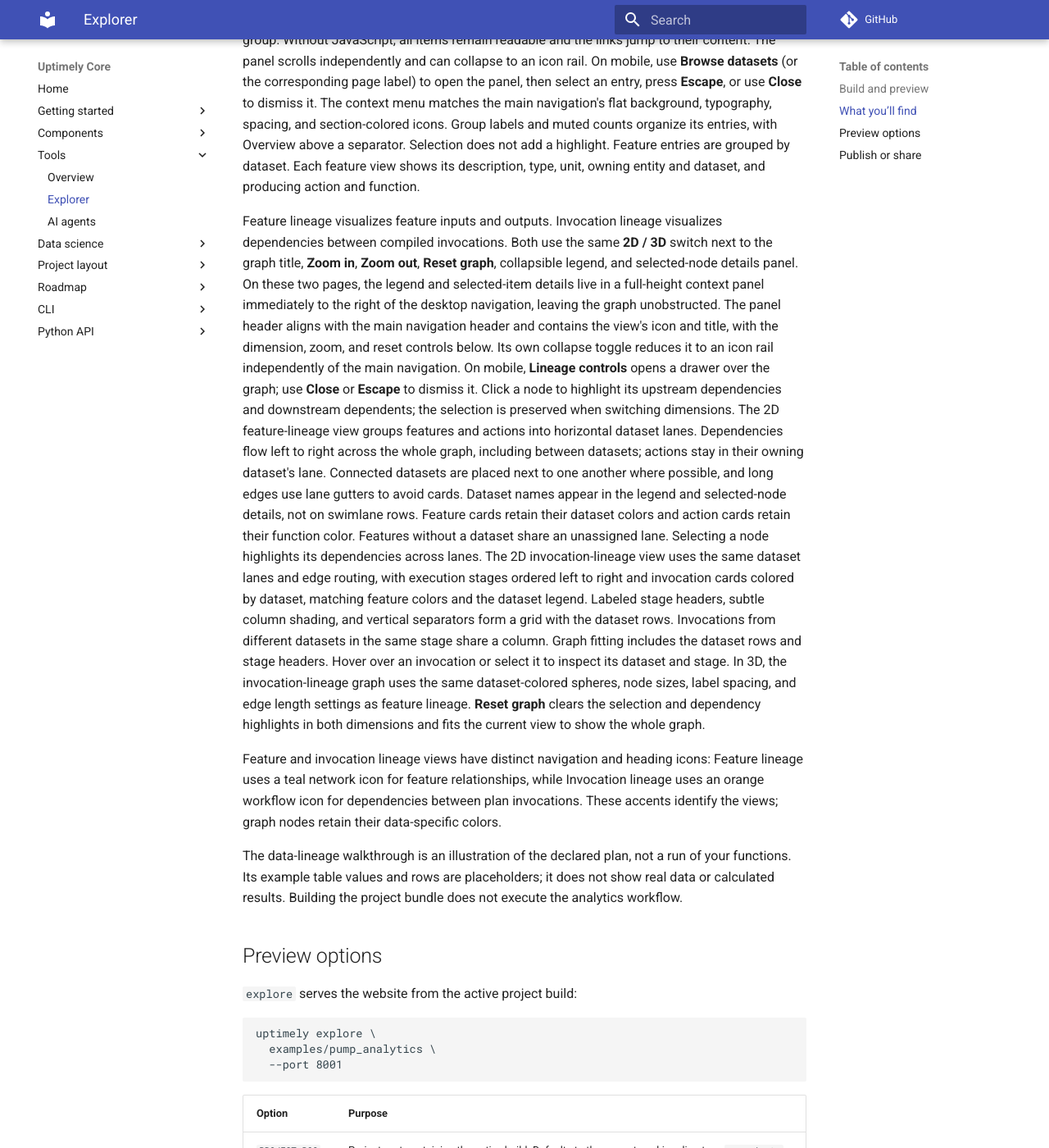
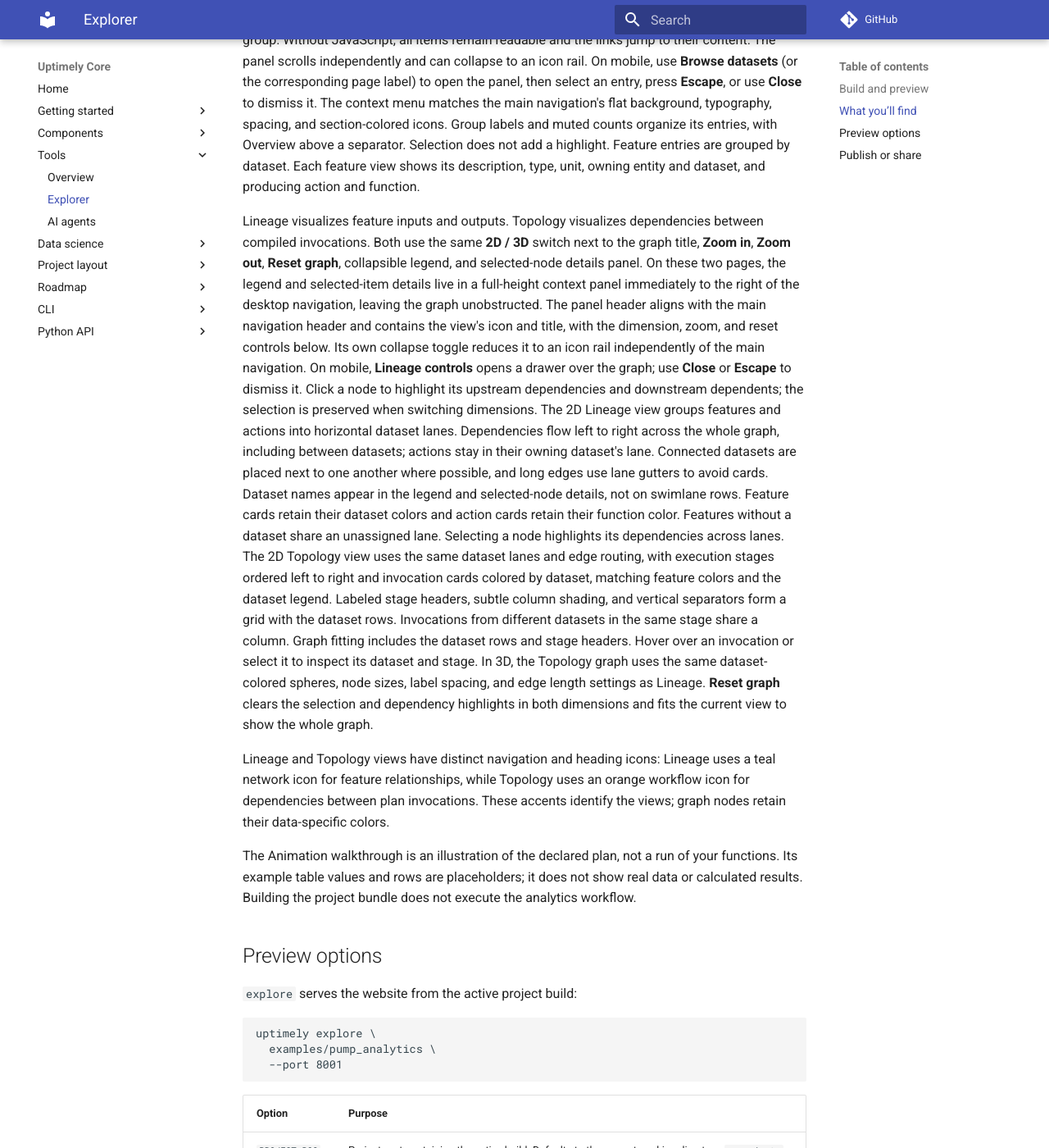
Before and after one commit to uptimely-ai/uptimely-core, an MkDocs documentation site: the page built from docs/tools/explorer.md, in a window 1280 px wide and 1400 px high, scrolled down 1771 px. Shown: the whole window at 82% size. Built offline with MkDocs 1.6.1 and Material for MkDocs 9.7.7, drawn with Linux system fonts in a browser that asks for light colours; comment, search, counter and statistics services are not loaded; some of the changed text lies outside the part shown.

Commit message:
Adjust explorer appearance

```diff
--- a/docs/tools/explorer.md
+++ b/docs/tools/explorer.md
@@ -38,7 +38,7 @@
 | --- | --- |
 | **Spec** | An overview of the model, its features, entities, datasets, dimensions, functions, and feature relationships. The functions page opens with a bar chart of the catalog by function kind that links to each kind's group, and every group heading pairs its function count with a miniature infographic of the transformation. Function cards show how many actions use the function, a plain-language summary, and syntax-highlighted Python examples, and detail arguments with their types, return, and raise documentation parsed from implementation docstrings when signature validation is enabled. |
 | **Plan** | The compiled invocations, their dependencies, and the stages used to organize the plan. |
-| **Execution / Data lineage** | A visual walkthrough of how data is assembled after each action. |
+| **Execution / Animation** | A visual walkthrough of how data is assembled after each action. |
 
 On desktop, the sidebar reaches the top of the page and sizes to its contents.
 Its header shows the project name and a home link to the project overview. A
@@ -80,7 +80,7 @@
 Feature entries are grouped by dataset. Each feature view shows its description,
 type, unit, owning entity and dataset, and producing action and function.
 
-Feature lineage visualizes feature inputs and outputs. Invocation lineage
+Lineage visualizes feature inputs and outputs. Topology
 visualizes dependencies between compiled invocations. Both use the same
 **2D / 3D** switch next to the graph title,
 **Zoom in**, **Zoom out**, **Reset graph**, collapsible legend, and selected-node
@@ -93,7 +93,7 @@
 over the graph; use **Close** or **Escape** to dismiss it.
 Click a node to highlight its upstream dependencies and downstream
 dependents; the selection is preserved when switching dimensions. The
-2D feature-lineage view groups features and actions into horizontal dataset lanes.
+2D Lineage view groups features and actions into horizontal dataset lanes.
 Dependencies flow left to right across the whole graph, including between datasets;
 actions stay in their owning dataset's lane. Connected datasets are placed next
 to one another where possible, and long edges use lane gutters to avoid cards.
@@ -101,25 +101,25 @@
 rows. Feature cards retain their dataset colors and action cards retain their
 function color. Features without a dataset share an
 unassigned lane. Selecting a node highlights its dependencies across lanes.
-The 2D invocation-lineage view uses the same dataset lanes and edge routing,
+The 2D Topology view uses the same dataset lanes and edge routing,
 with execution stages ordered left to right and invocation cards colored by
 dataset, matching feature colors and the dataset legend. Labeled stage headers,
 subtle column shading, and vertical separators
 form a grid with the dataset rows. Invocations from different datasets in the
 same stage share a column. Graph fitting includes the dataset rows and stage headers.
 Hover over an invocation or select it to inspect its dataset and stage.
-In 3D, the invocation-lineage graph uses the same dataset-colored spheres,
-node sizes, label spacing, and edge length settings as feature lineage.
+In 3D, the Topology graph uses the same dataset-colored spheres,
+node sizes, label spacing, and edge length settings as Lineage.
 **Reset graph** clears the selection and dependency highlights in both dimensions
 and fits the current view to show the whole graph.
 
-Feature and invocation lineage views have distinct navigation and heading icons:
-Feature lineage uses a teal network icon for feature relationships, while
-Invocation lineage uses an orange workflow icon for dependencies between plan
+Lineage and Topology views have distinct navigation and heading icons:
+Lineage uses a teal network icon for feature relationships, while
+Topology uses an orange workflow icon for dependencies between plan
 invocations. These accents identify the views; graph nodes retain their
 data-specific colors.
 
-The data-lineage walkthrough is an illustration of the declared plan, not a
+The Animation walkthrough is an illustration of the declared plan, not a
 run of your functions. Its example table values and rows are placeholders; it
 does not show real data or calculated results. Building the project bundle does
 not execute the analytics workflow.
--- a/src/uptimely/explorer/app/templates/base.html.j2
+++ b/src/uptimely/explorer/app/templates/base.html.j2
@@ -43,7 +43,7 @@
         ("datasets", "Datasets", "datasets"),
         ("dimensions", "Dimensions", "dimensions"),
         ("functions", "Functions", "functions"),
-        ("feature_lineage", "Feature lineage", "feature-lineage")
+        ("feature_lineage", "Lineage", "feature-lineage")
       ] %}
       <a aria-label="{{ section_label }}" title="{{ section_label }}" href="{{ rel_root }}{{ website_pages["spec"][section] }}"{% if active_page == "spec" and active_section == section %} aria-current="page"{% endif %}>{{ icon(section_icon, "nav-icon") }}<span>{{ section_label }}</span></a>
       {% endfor %}
@@ -52,7 +52,7 @@
     <div class="site-subnav" role="group" aria-label="Plan sections">
       {% for section, section_label, section_icon in [
         ("overview", "Overview", "overview"),
-        ("invocation_lineage", "Invocation lineage", "invocation-lineage"),
+        ("invocation_lineage", "Topology", "invocation-lineage"),
         ("stages", "Stages", "stages")
       ] %}
       <a aria-label="{{ section_label }}" title="{{ section_label }}" href="{{ rel_root }}{{ website_pages['plan'][section] }}"{% if active_page == "plan" and active_section == section %} aria-current="page"{% endif %}>{{ icon(section_icon, "nav-icon") }}<span>{{ section_label }}</span></a>
@@ -60,7 +60,7 @@
     </div>
     {% elif page == "execution" %}
     <div class="site-subnav" role="group" aria-label="Execution sections">
-      <a aria-label="Data lineage" title="Data lineage" href="{{ rel_root }}{{ website_pages['execution']['data_lineage'] }}"{% if active_page == "execution" and active_section == "data_lineage" %} aria-current="page"{% endif %}>{{ icon("data-lineage", "nav-icon") }}<span>Data lineage</span></a>
+      <a aria-label="Animation" title="Animation" href="{{ rel_root }}{{ website_pages['execution']['data_lineage'] }}"{% if active_page == "execution" and active_section == "data_lineage" %} aria-current="page"{% endif %}>{{ icon("data-lineage", "nav-icon") }}<span>Animation</span></a>
     </div>
     {% endif %}
     {% endfor %}
--- a/src/uptimely/explorer/app/templates/catalog_context.html.j2
+++ b/src/uptimely/explorer/app/templates/catalog_context.html.j2
@@ -37,7 +37,7 @@
           {% endfor %}
           {% if features %}
           <div class="context-link-group">
-            <p class="context-group-label">{{ icon("datasets", "nav-icon") }}<span>{{ dataset_id }}</span><span class="context-link-count">{{ features|length }}</span></p>
+            <p class="context-group-label"><span>{{ dataset_id }}</span><span class="context-link-count">{{ features|length }}</span></p>
             {% for feature_id in features %}
               {{ context_link("feature-" ~ dataset_id ~ "-" ~ feature_id, feature_id) }}
               {% set total.count = total.count + 1 %}
@@ -51,7 +51,7 @@
       {% for entity_id, entity in configuration.entities.items() %}
         {% if entity.datasets %}
         <div class="context-link-group">
-          <p class="context-group-label">{{ icon("entities", "nav-icon") }}<span>{{ entity.name or entity_id }}</span><span class="context-link-count">{{ entity.datasets|length }}</span></p>
+          <p class="context-group-label"><span>{{ entity.name or entity_id }}</span><span class="context-link-count">{{ entity.datasets|length }}</span></p>
           {% for dataset_id in entity.datasets %}
             {{ context_link("dataset-" ~ dataset_id, dataset_id) }}
           {% endfor %}
--- a/src/uptimely/explorer/app/templates/execution/data_lineage.html.j2
+++ b/src/uptimely/explorer/app/templates/execution/data_lineage.html.j2
@@ -20,14 +20,14 @@
   </table>
 </div>
 {% endmacro %}
-{% block title %}Execution / Data lineage{% endblock %}
+{% block title %}Execution / Animation{% endblock %}
 {% block stylesheets %}
 <link rel="stylesheet" href="{{ root_path or "" }}css/data_lineage.css">
 {% endblock %}
 {% block content %}
 <main class="data-lineage-page">
   <p>Execution</p>
-  <h1 class="title-with-icon">{{ icon("data-lineage", "title-icon") }}<span>Data lineage</span></h1>
+  <h1 class="title-with-icon">{{ icon("data-lineage", "title-icon") }}<span>Animation</span></h1>
   <p>Follow each invocation's declared inputs and outputs. Escape actions use logical feature dependencies; dataframes are passed only through explicit arguments and return values are ignored.</p>
   <p>Illustration only: keys, values, results, and row counts are placeholders, not calculated data.
     No spec are executed.</p>
@@ -134,7 +134,7 @@
   <p>Playback follows dependency stages. Invocations in the same stage are independent.</p>
   <noscript><p>Playback needs JavaScript. All invocation tables and declared schemas remain available below their stage headings.</p></noscript>
   {% else %}
-  <p>No processing steps. Add function actions to the spec to display data lineage.</p>
+  <p>No processing steps. Add function actions to the spec to display the animation.</p>
   {% endif %}
 </main>
 {% endblock %}
--- a/src/uptimely/explorer/app/templates/graph/feature_lineage.html.j2
+++ b/src/uptimely/explorer/app/templates/graph/feature_lineage.html.j2
@@ -1,6 +1,6 @@
 {% extends "graph/base.html.j2" %}
 {% from "graph/components.html.j2" import node_details_panel, lineage_canvas, lineage_legend %}
-{% block title %}Feature lineage{% endblock %}
+{% block title %}Lineage{% endblock %}
 {% block lineage_context %}
 	{% call lineage_legend("Legend") %}
 			<span class="function" style="--color:{{ style.function_color }}">Action</span>
--- a/src/uptimely/explorer/app/templates/graph/view_controls.html.j2
+++ b/src/uptimely/explorer/app/templates/graph/view_controls.html.j2
@@ -1,6 +1,6 @@
 	<div class="context-header">
 		<div class="lineage-heading site-nav-heading">
-			<h1 class="title-with-icon" title="{{ 'Invocation lineage' if active_page == 'plan' else 'Feature lineage' }}">{{ icon("invocation-lineage" if active_page == "plan" else "feature-lineage", "nav-icon") }}<span>{{ "Invocation lineage" if active_page == "plan" else "Feature lineage" }}</span></h1>
+			<h1 class="title-with-icon" title="{{ 'Topology' if active_page == 'plan' else 'Lineage' }}">{{ icon("invocation-lineage" if active_page == "plan" else "feature-lineage", "nav-icon") }}<span>{{ "Topology" if active_page == "plan" else "Lineage" }}</span></h1>
 			<button class="nav-label-toggle context-label-toggle" type="button" aria-label="Collapse lineage context"
 				aria-pressed="false" aria-controls="lineage-context" title="Collapse lineage context">
 				{{ icon("collapse-navigation", "nav-icon") }}{{ icon("expand-navigation", "nav-icon") }}
--- a/src/uptimely/explorer/app/templates/icons.html.j2
+++ b/src/uptimely/explorer/app/templates/icons.html.j2
@@ -1,7 +1,7 @@
 {% set palette = {
   "orientation": ("#93c5fd", "#1e3a8a4d"),
   "declarations": ("#67e8f9", "#164e634d"),
-  "outputs": ("#f9a8d4", "#8318434d"),
+  "outputs": ("#bef264", "#3653144d"),
   "domain": ("#fdba74", "#7c2d124d"),
   "data": ("#6ee7b7", "#064e3b4d"),
   "structure": ("#818cf8", "#312e814d"),
@@ -19,7 +19,7 @@
   "plan": ("list-tree", "computation"),
   "execution": ("play", "flow"),
   "overview": ("layout-dashboard", "orientation"),
-  "features": ("sparkles", "outputs"),
+  "features": ("sigma", "outputs"),
   "entities": ("boxes", "domain"),
   "datasets": ("table", "data"),
   "dimensions": ("layers-3", "structure"),
```
Also changed, not shown: docs/python/explorer.md (+2 -2 lines), docs/python/feature-graph.md (+2 -1 lines), src/uptimely/explorer/app/css/base.css (+4 -3 lines), src/uptimely/explorer/app/templates/spec/section_header.html.j2 (+1 -1 lines), src/uptimely/explorer/app/templates/spec/sections/functions.html.j2 (+1 -1 lines), 3 other files.
